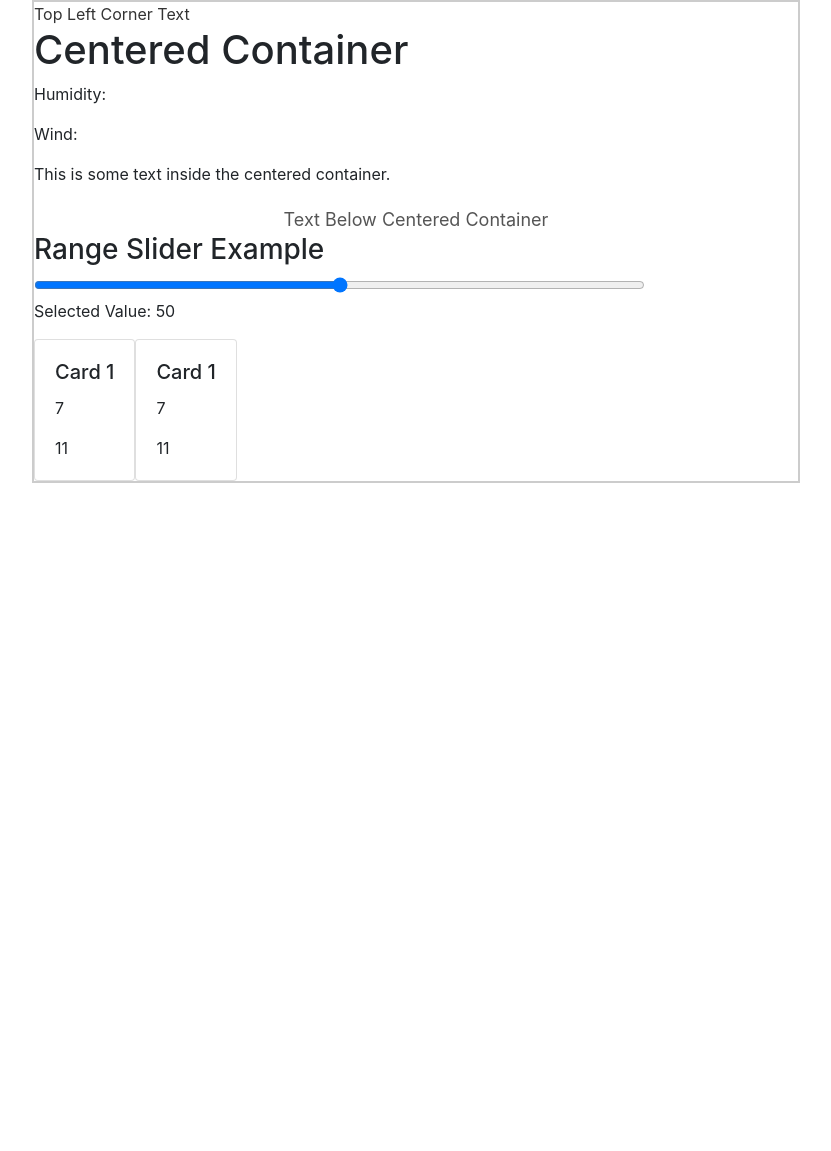
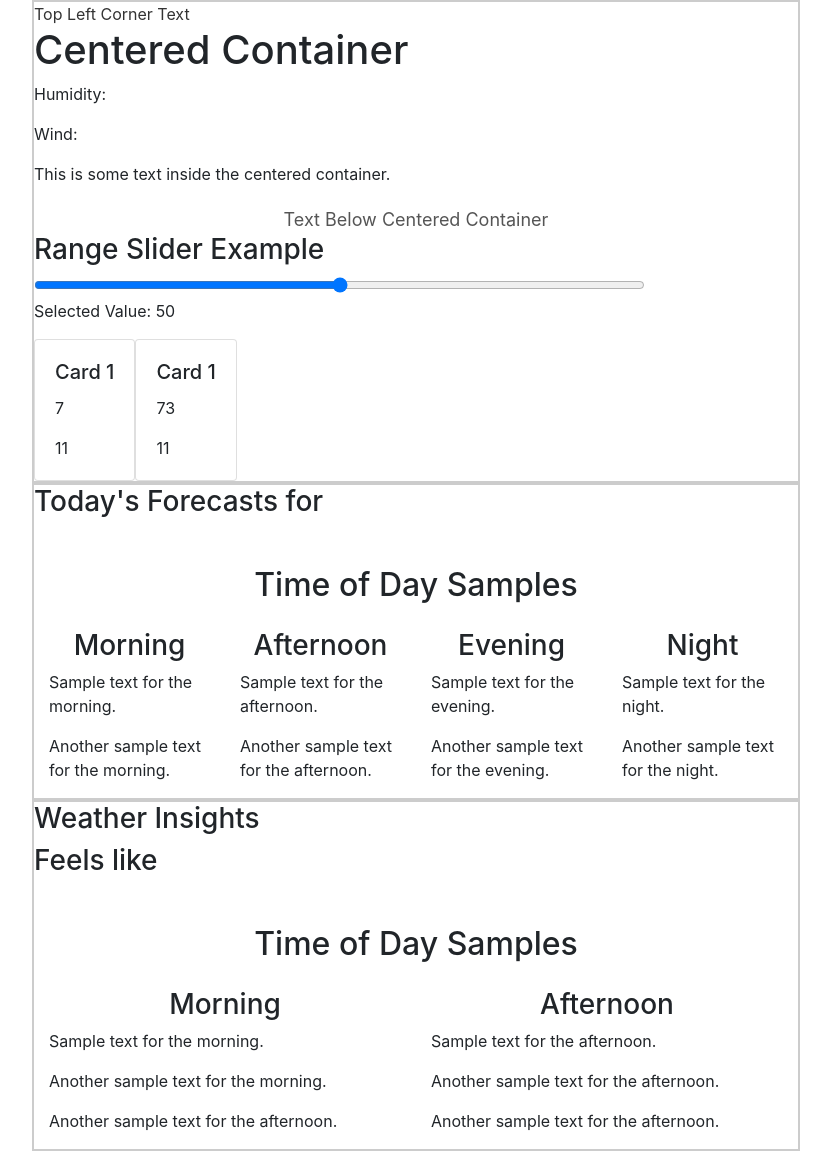
Before and after one commit to programmer4444/WeatherAppCA3, an ASP.NET Core app: page /temp in a window 1280 px wide. Shown: the whole page, without its empty margins (224-1055 px from the left). Before the commit the page ends 483 px from the top, so only its background shows below. Run offline with ASP.NET Core 8, Linux system fonts and the light colour scheme; some libraries are stand-ins or nearby versions.

Commit message:
Forecast added 3 containers no styling applied

```diff
--- /dev/null
+++ b/WeatherApp/Pages/Graphs.razor
@@ -0,0 +1,5 @@
+<h3>Graphs</h3>
+
+@code {
+
+}
--- a/WeatherApp/Pages/Temperature.razor
+++ b/WeatherApp/Pages/Temperature.razor
@@ -47,11 +47,65 @@
  <div class="card">
         <div class="card-body">
             <h5 class="card-title">Card 1</h5>
-            <p class="card-text">7</p>
+            <p class="card-text">73</p>
             <p class="card-text">11</p>
         </div>
     </div>
     </div>
     </div>
 
-    <!-- Text Below Centered Container -->
+ <div class="centered_container">
+     <h3>Today's Forecasts for</h3>
+    <div class="container mt-5">
+        <h2 class="text-center mb-4">Time of Day Samples</h2>
+
+        <div class="row">
+            <div class="col-md-3">
+                <h3 class="text-center">Morning</h3>
+                <p>Sample text for the morning.</p>
+                <p>Another sample text for the morning.</p>
+            </div>
+            <div class="col-md-3">
+                <h3 class="text-center">Afternoon</h3>
+                <p>Sample text for the afternoon.</p>
+                <p>Another sample text for the afternoon.</p>
+            </div>
+            <div class="col-md-3">
+                <h3 class="text-center">Evening</h3>
+                <p>Sample text for the evening.</p>
+                <p>Another sample text for the evening.</p>
+            </div>
+            <div class="col-md-3">
+                <h3 class="text-center">Night</h3>
+                <p>Sample text for the night.</p>
+                <p>Another sample text for the night.</p>
+            </div>
+        </div>
+    </div>
+
+</div>
+
+<div class="centered_container">
+     <h3>Weather Insights</h3>
+     <h3>Feels like </h3>
+    <div class="container mt-5">
+        <h2 class="text-center mb-4">Time of Day Samples</h2>
+
+        <div class="row">
+            <div class="col-md-6">
+                <h3 class="text-center">Morning</h3>
+                <p>Sample text for the morning.</p>
+                <p>Another sample text for the morning.</p>
+                <p>Another sample text for the afternoon.</p>
+            </div>
+            <div class="col-md-6">
+                <h3 class="text-center">Afternoon</h3>
+                <p>Sample text for the afternoon.</p>
+                <p>Another sample text for the afternoon.</p
+                    <p>Another sample text for the afternoon.</p>
+            </div>
+
+        </div>
+    </div>
+
+</div>
```
Also changed, not shown: 1 other file.
